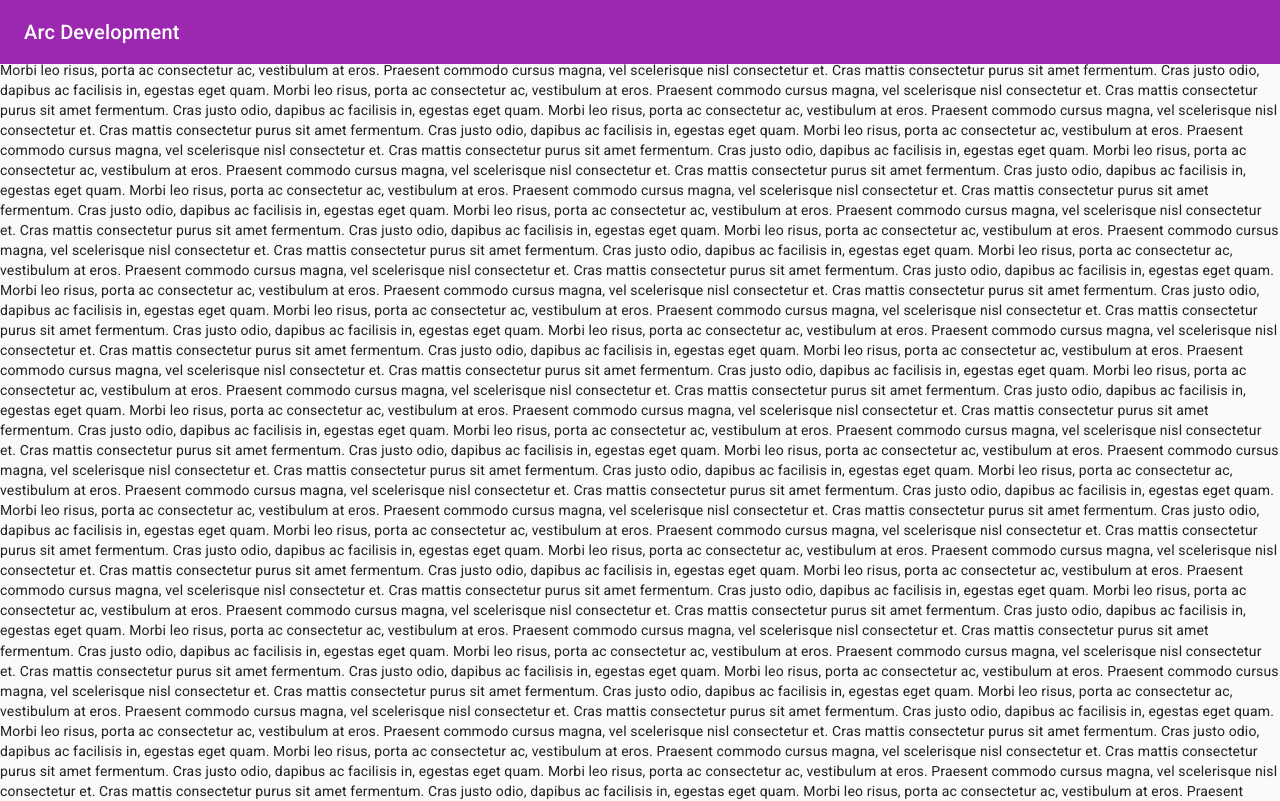
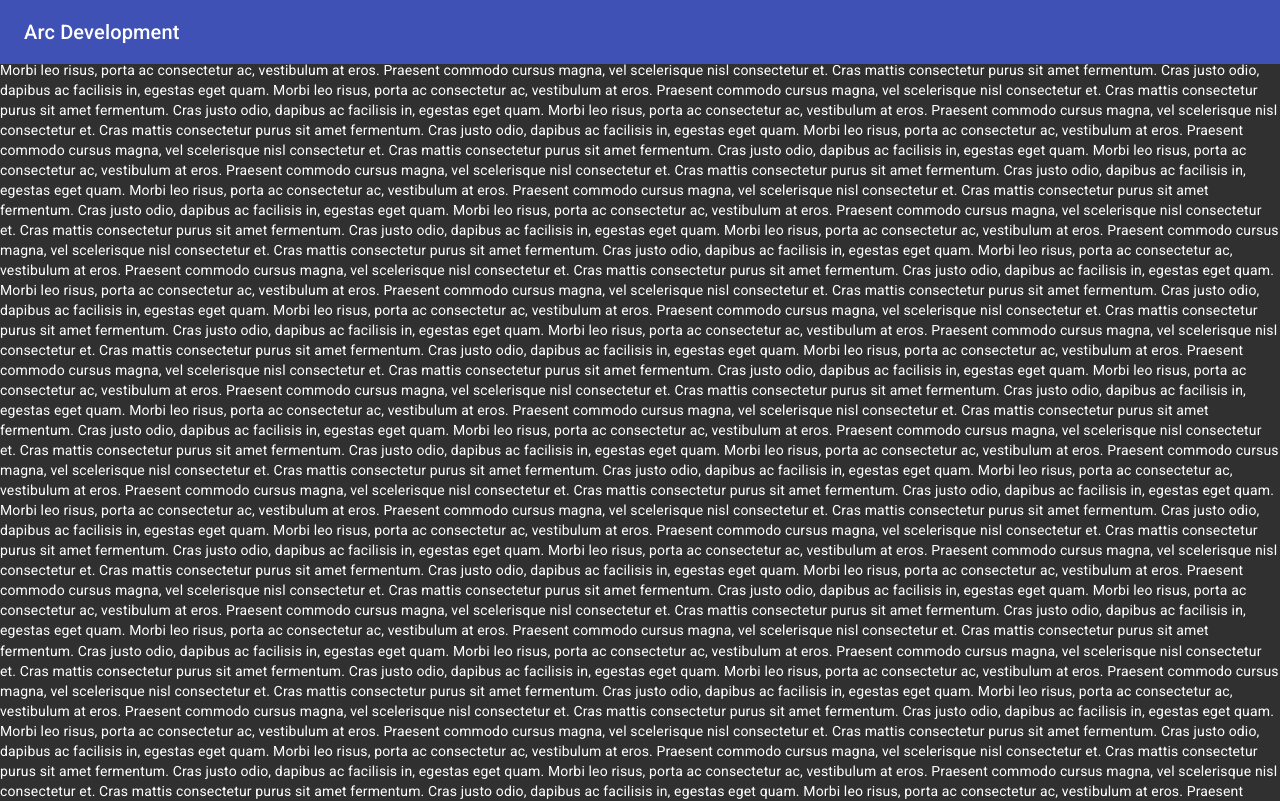
Before and after one commit to ms77grz/material-ui-react-full-course, a React (Create React App) app: page / in a window 1280 px wide. Shown: the top 801 px of the page. Built offline with nearby package versions, Linux system fonts and the light colour scheme.

Commit message:
Styling - Themese Default Theme

```diff
--- a/src/components/ui/theme.js
+++ b/src/components/ui/theme.js
@@ -4,12 +4,13 @@ import green from '@material-ui/core/colors/green';
 
 const theme = createTheme({
   palette: {
-    primary: {
-      main: purple[500],
-    },
-    secondary: {
-      main: green[500],
-    },
+    type: 'dark',
+    // primary: {
+    //   main: purple[500],
+    // },
+    // secondary: {
+    //   main: green[500],
+    // },
   },
 });
 
```
